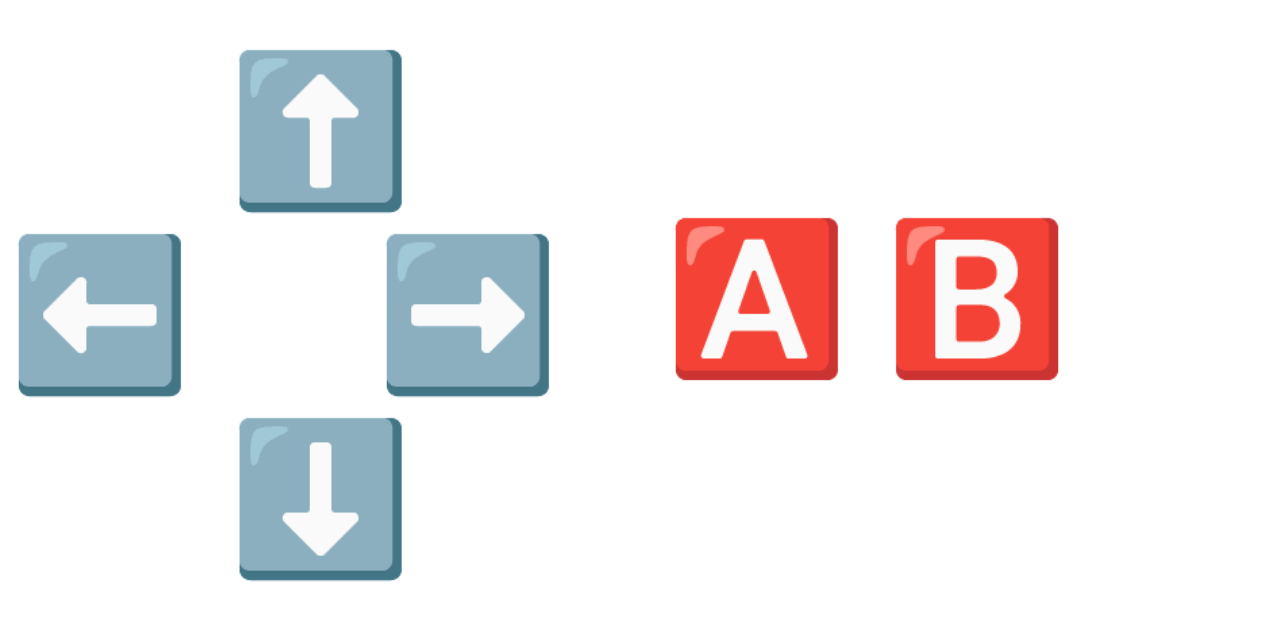
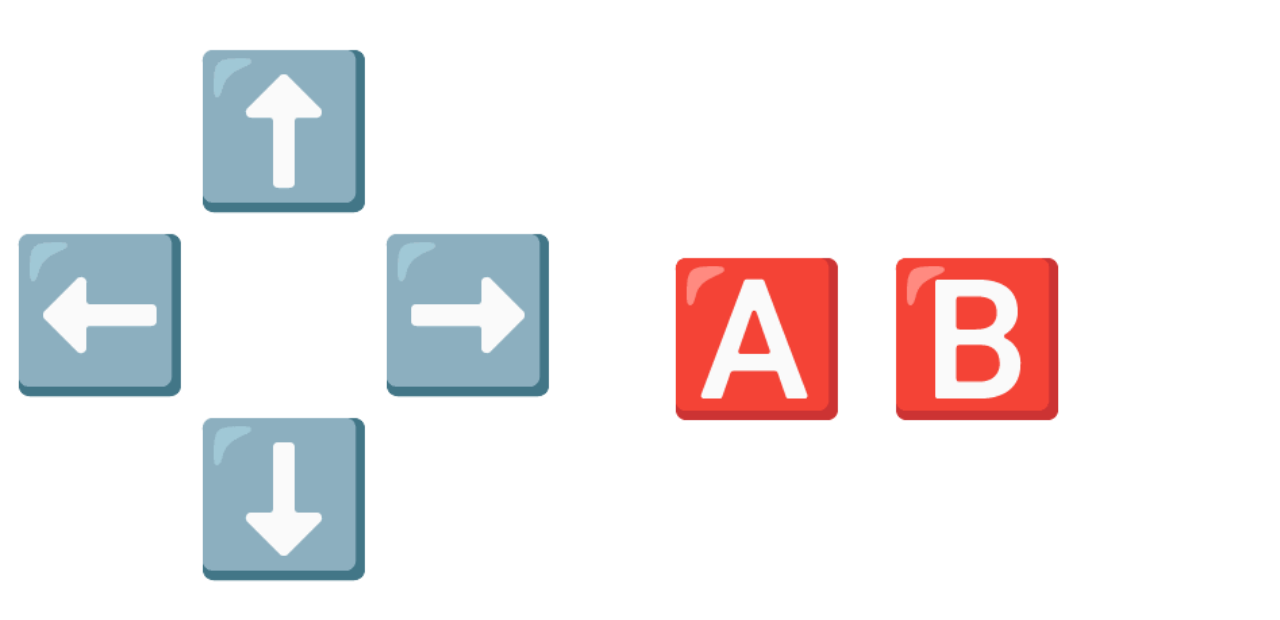
Before and after one commit to zalo/ctrl.js, a plain HTML site: page index.html in a window 1280 px wide. Drawn offline with Linux system fonts and the light colour scheme.

Commit message:
Hopfully last one...

```diff
--- a/index.html
+++ b/index.html
@@ -9,12 +9,12 @@
         <div style="grid-column: 1; border: 1px solid white;">
             <div style="text-align:center;">
               <font style="position:absolute; left: 0.0em;  top:1.5em;">⬅️</font>
-              <font style="position:absolute; left: 1.5em; top:0.25em"      >⬆️</font>
-              <font style="position:absolute; left: 1.5em; top:2.75em;" >⬇️</font>
+              <font style="position:absolute; left: 1.25em; top:0.25em"      >⬆️</font>
+              <font style="position:absolute; left: 1.25em; top:2.75em;" >⬇️</font>
               <font style="position:absolute; left: 2.5em;  top:1.5em;">➡️</font>
             </div>
         </div>
-        <div style="grid-column: 2;  line-height: 3.95em; border: 1px solid white;">
+        <div style="grid-column: 2;  line-height: 4.5em; border: 1px solid white;">
           <div style="text-align:center;">
             <font>🅰️ 🅱️</font>
           </div>
```
